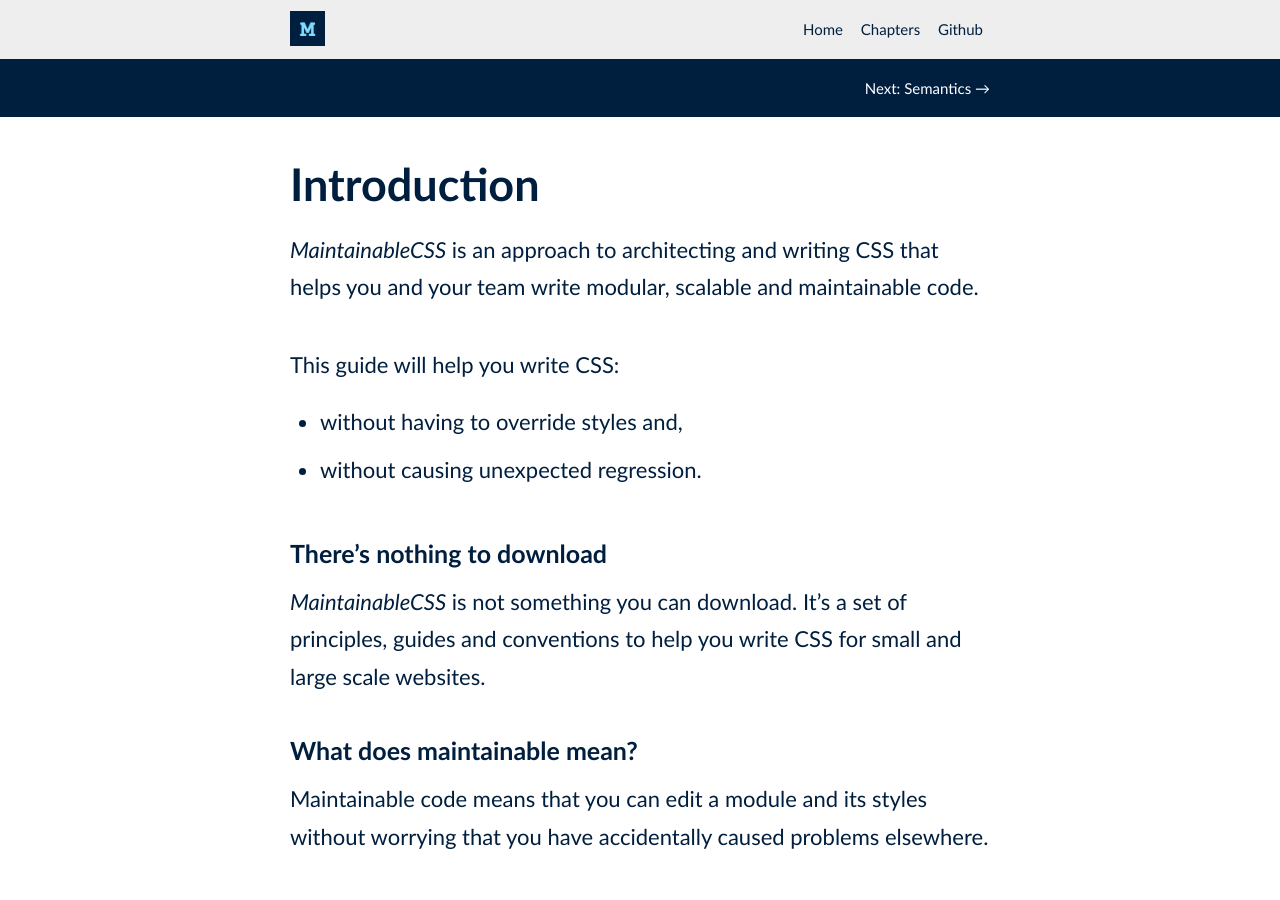
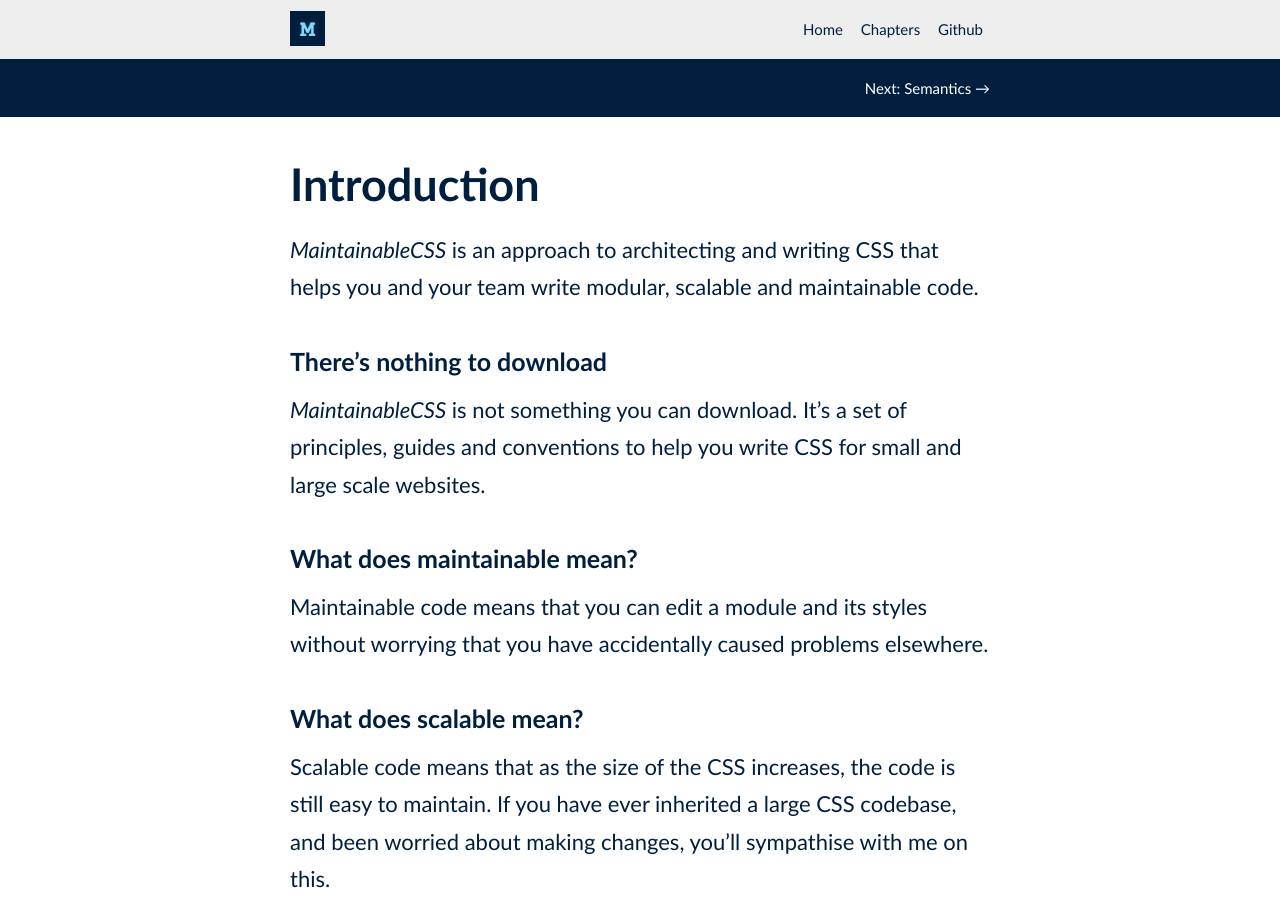
Before and after one commit to adamsilver/maintainablecss.com-jekyll, a Jekyll site: the page built from _chapters/01-introduction.md, in a window 1280 px wide and 900 px high. Built offline with Jekyll 4.4.1, drawn with Linux system fonts in a browser that asks for light colours.

Commit message:
Remove para

```diff
--- a/_chapters/01-introduction.md
+++ b/_chapters/01-introduction.md
@@ -7,11 +7,6 @@ description: An introduction to MaintainableCSS, an approach to writing modular,
 ---
 
 *MaintainableCSS* is an approach to architecting and writing CSS that helps you and your team write modular, scalable and maintainable code.
-
-This guide will help you write CSS:
-
-- without having to override styles and,
-- without causing unexpected regression.
 
 ## There's nothing to download
 
```
